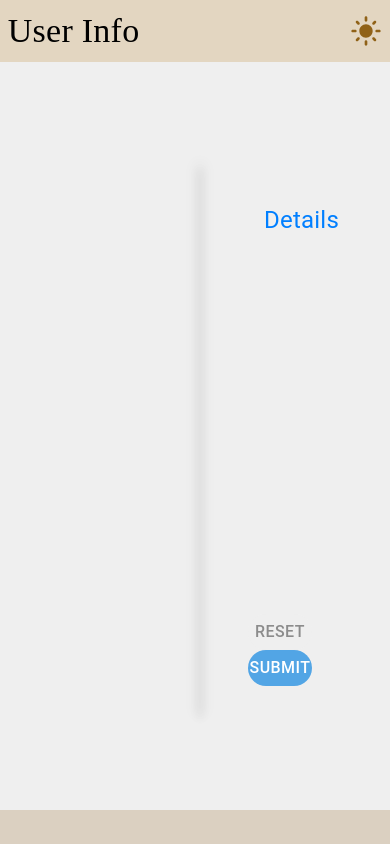
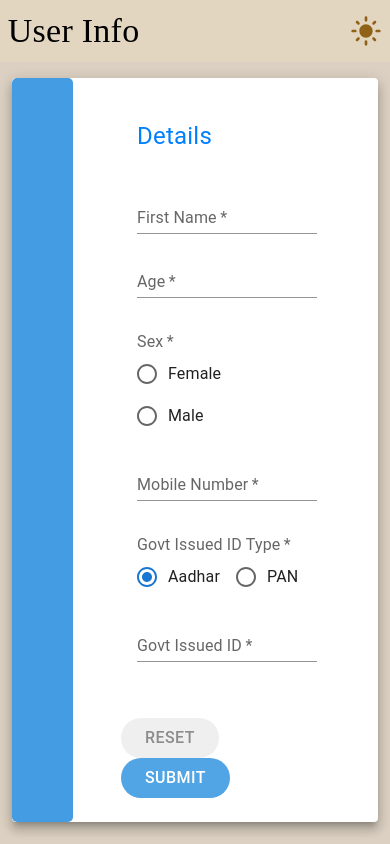
Before and after one commit to pythonpioneer/assignments, a React (Create React App) app: page / in a window 390 px wide. Built offline with nearby package versions, Linux system fonts and the light colour scheme.

Commit message:
form responsive

```diff
--- a/src/components/body/form/form.tsx
+++ b/src/components/body/form/form.tsx
@@ -1,6 +1,15 @@
-import { Button, Grid, TextField, Typography } from "@mui/material";
+import {
+    Button,
+    Grid,
+    TextField,
+    Typography,
+    FormControl,
+    FormLabel,
+    RadioGroup,
+    FormControlLabel,
+    Radio,
+} from "@mui/material";
 import React from "react";
-
 
 // returning the form components
 const Form: React.FC = () => {
@@ -21,13 +30,16 @@ const Form: React.FC = () => {
                     <TextField
                         label="First Name"
                         variant="standard"
+                        required={true}
                         // defaultValue="Name"
                     ></TextField>
                 </Grid>
+
                 <Grid item xs={12} sm={6}>
                     <TextField
-                        label="First Name"
+                        label="Age"
                         variant="standard"
+                        required={true}
                         // defaultValue="Name"
                     ></TextField>
                 </Grid>
@@ -35,16 +47,34 @@ const Form: React.FC = () => {
 
             <Grid container m={4} rowGap={2}>
                 <Grid item xs={12} sm={6}>
-                    <TextField
-                        label="First Name"
-                        variant="standard"
-                        // defaultValue="Name"
-                    ></TextField>
+                    <FormControl>
+                        <FormLabel required={true}>Sex</FormLabel>
+                        <RadioGroup row name="gender-radio">
+                            <FormControlLabel
+                                value="female"
+                                control={<Radio />}
+                                label="Female"
+                            />
+                            <FormControlLabel
+                                value="male"
+                                control={<Radio />}
+                                label="Male"
+                            />
+                            {/* <FormControlLabel
+                value="other"
+                control={<Radio />}
+                label="Other"
+              /> */}
+                        </RadioGroup>
+                    </FormControl>
                 </Grid>
+
                 <Grid item xs={12} sm={6}>
                     <TextField
-                        label="First Name"
+                        label="Mobile Number"
                         variant="standard"
+                        inputMode="numeric"
+                        required={true}
                         // defaultValue="Name"
                     ></TextField>
                 </Grid>
@@ -52,34 +82,30 @@ const Form: React.FC = () => {
 
             <Grid container m={4} rowGap={2}>
                 <Grid item xs={12} sm={6}>
-                    <TextField
-                        label="First Name"
-                        variant="standard"
-                        // defaultValue="Name"
-                    ></TextField>
+                    <FormControl>
+                        <FormLabel required={true}>
+                            Govt Issued ID Type
+                        </FormLabel>
+                        <RadioGroup defaultValue="aadhar" row>
+                            <FormControlLabel
+                                value="aadhar"
+                                control={<Radio />}
+                                label="Aadhar"
+                            ></FormControlLabel>
+                            <FormControlLabel
+                                value="pan"
+                                control={<Radio />}
+                                label="PAN"
+                            ></FormControlLabel>
+                        </RadioGroup>
+                    </FormControl>
                 </Grid>
+
                 <Grid item xs={12} sm={6}>
                     <TextField
-                        label="First Name"
+                        label="Govt Issued ID"
                         variant="standard"
-                        // defaultValue="Name"
-                    ></TextField>
-                </Grid>
-            </Grid>
-
-            <Grid container m={4} rowGap={2}>
-                <Grid item xs={12} sm={6}>
-                    <TextField
-                        label="First Name"
-                        variant="standard"
-                        // defaultValue="Name"
-                    ></TextField>
-                </Grid>
-                <Grid item xs={12} sm={6}>
-                    <TextField
-                        label="First Name"
-                        variant="standard"
-                        // defaultValue="Name"
+                        required={true}
                     ></TextField>
                 </Grid>
             </Grid>
@@ -95,7 +121,7 @@ const Form: React.FC = () => {
             >
                 <Button
                     sx={{
-                        padding: "4px 16px",
+                        padding: "6px 24px",
                         backgroundColor: "#efefef",
                         color: "#8c8c8c",
                         borderRadius: "25px",
@@ -110,7 +136,7 @@ const Form: React.FC = () => {
                 </Button>
                 <Button
                     sx={{
-                        padding: "4px 16px",
+                        padding: "6px 24px",
                         backgroundColor: "#52a5e5",
                         borderRadius: "25px",
                         fontSize: "16px",
@@ -126,6 +152,6 @@ const Form: React.FC = () => {
             </Grid>
         </>
     );
-}
+};
 
 export default Form;
--- a/src/components/body/form/index.tsx
+++ b/src/components/body/form/index.tsx
@@ -2,7 +2,6 @@ import { Grid } from "@mui/material";
 import React from "react";
 import Sidegrid from "./sidegrid";
 import Form from "./form";
-
 
 // to render the form structure and the left color grid
 const Index: React.FC = () => {
@@ -12,12 +11,13 @@ const Index: React.FC = () => {
                 <Grid item xs={2} sm={3}>
                     <Sidegrid />
                 </Grid>
+
                 <Grid item px={4} py={3} xs={8}>
                     <Form />
                 </Grid>
             </Grid>
         </>
     );
-}
+};
 
 export default Index;
--- a/src/components/body/form/page.tsx
+++ b/src/components/body/form/page.tsx
@@ -1,23 +1,25 @@
 import React from "react";
-import { Paper } from "@mui/material";
+import { Paper, Box } from "@mui/material";
 import Index from ".";
 
 
 // giving some style and structure to the index component
 const Page: React.FC = () => {
     return (
-        <>
-            <div
-                style={{
-                    backgroundColor: "#efefef",
-                    padding: "100px 200px",
-                }}
-            >
-                <Paper square={false} elevation={8}>
-                    <Index />
-                </Paper>
-            </div>
-        </>
+        <Box
+        sx={{
+          padding: {
+            xs: "16px 12px",
+            sm: "60px 16px",
+            md: "100px 70px",
+            lg: "100px 200px",
+          },
+        }}
+      >
+        <Paper square={false} elevation={8} sx={{ maxWidth: "1000px" }}>
+          <Index />
+        </Paper>
+      </Box>
     );
 };
 
--- a/src/components/body/form/sidegrid.tsx
+++ b/src/components/body/form/sidegrid.tsx
@@ -1,6 +1,5 @@
 import { Grid } from "@mui/material";
 import React from "react";
-
 
 // sidegrid component structure
 const Sidegrid: React.FC = () => {
@@ -16,6 +15,6 @@ const Sidegrid: React.FC = () => {
             ></div>
         </>
     );
-}
+};
 
 export default Sidegrid;
```
